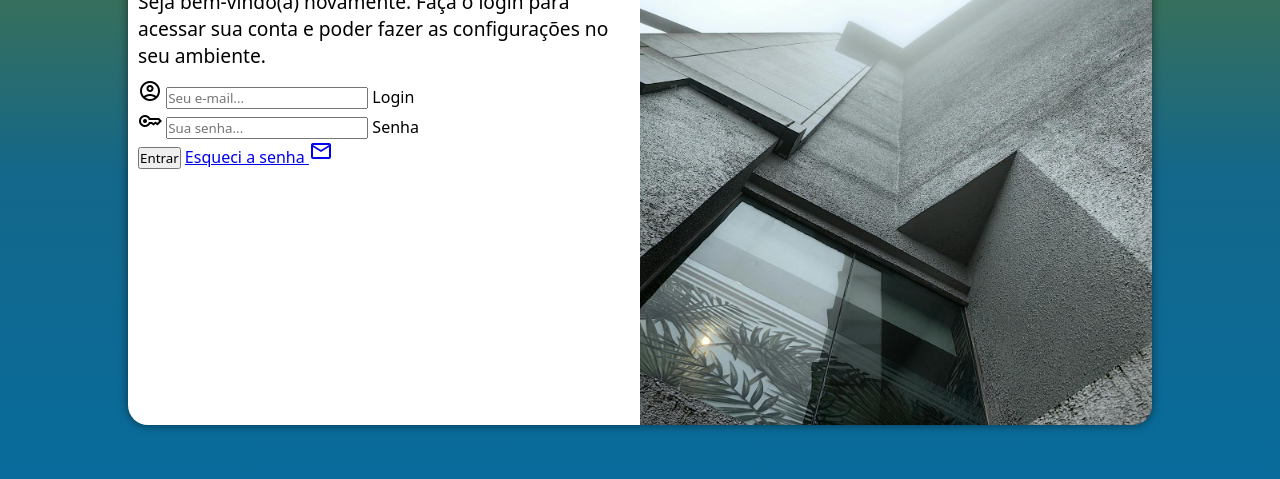
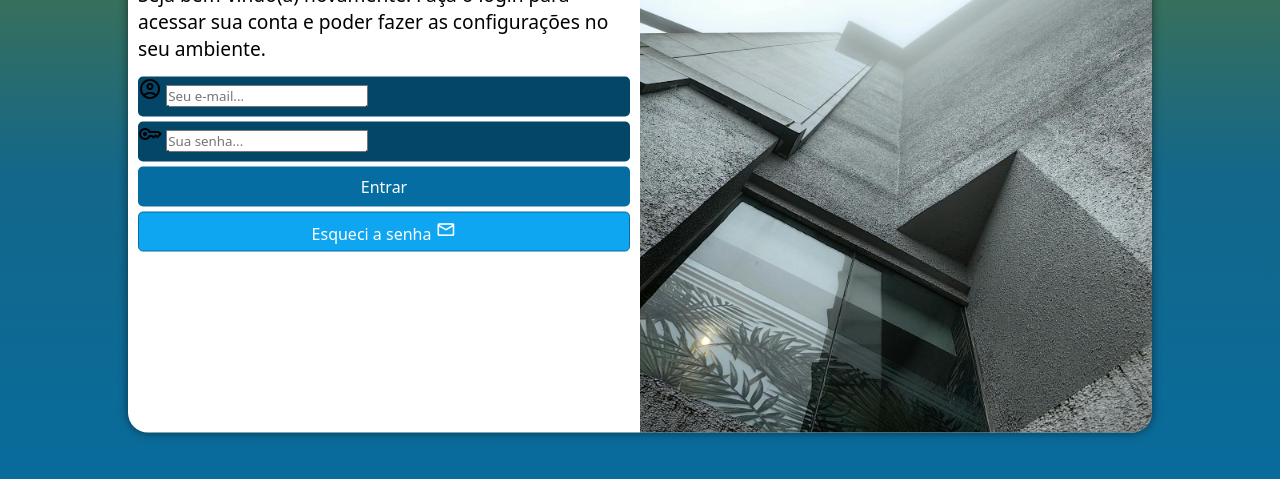
Before and after one commit to NelsonB07/projeto-login, a plain HTML site: page index.html in a window 1280 px wide. Shown: the part 225-704 px from the top of the page. Drawn offline with nearby package versions, Linux system fonts and the light colour scheme.

Commit message:
formatação do formulário

```diff
--- a/estilos/style.css
+++ b/estilos/style.css
@@ -31,7 +31,7 @@ section#login {
 
     background-color: white;
     width: 260px;
-    height: 500px;
+    height: 515px;
     border-radius: 20px;
     box-shadow: 0px 0px 10px rgba(0, 0, 0, 0.514);
 
@@ -58,3 +58,51 @@ div#formulario > p {
     font-size: 0.8em;
     padding-bottom: 10px;
 }
+form > div.campo {
+    background-color: #034668;
+    display: block;
+    width: 100%;
+    height: 40px;
+    border-radius: 5px;
+    margin: 5px 0px;
+
+}
+div.campo > label {
+    display: none;
+}
+form > input[type=submit] {
+    display: block;
+    font-size: 1em;
+    width: 100%;
+    height: 40px;
+    background-color:  #056da1;
+    color: white;
+    border: none;
+    border-radius: 5px;
+    cursor: pointer;
+
+}
+form > input[type=submit]:hover {
+    background-color:  #1d93c5;
+}
+form > a.botao {
+    display: block;
+    text-align: center;
+    font-size: 1em;
+    width: 100%;
+    height: 40px;
+    padding-top: 7px;
+    margin-top: 5px;
+    background-color:  #0ea6f1;
+    border: 1px solid #056da1;
+    border-radius: 5px;
+    color: white;
+    text-decoration: none;
+}
+form a.botao:hover {
+    background-color: white;
+    color: black;
+}
+form > a.botao > span {
+    font-size: 1.3em;
+}
--- a/index.html
+++ b/index.html
@@ -32,7 +32,7 @@
                         <label for="isenha">Senha</label>
                     </div>
                     <input type="submit" value="Entrar">
-                    <a href="esqueci.html">Esqueci a senha <span class="material-symbols-outlined">mail</span></a>
+                    <a href="esqueci.html" class="botao">Esqueci a senha <span class="material-symbols-outlined">mail</span></a>
                 </form>
             </div>
         </section>
```
